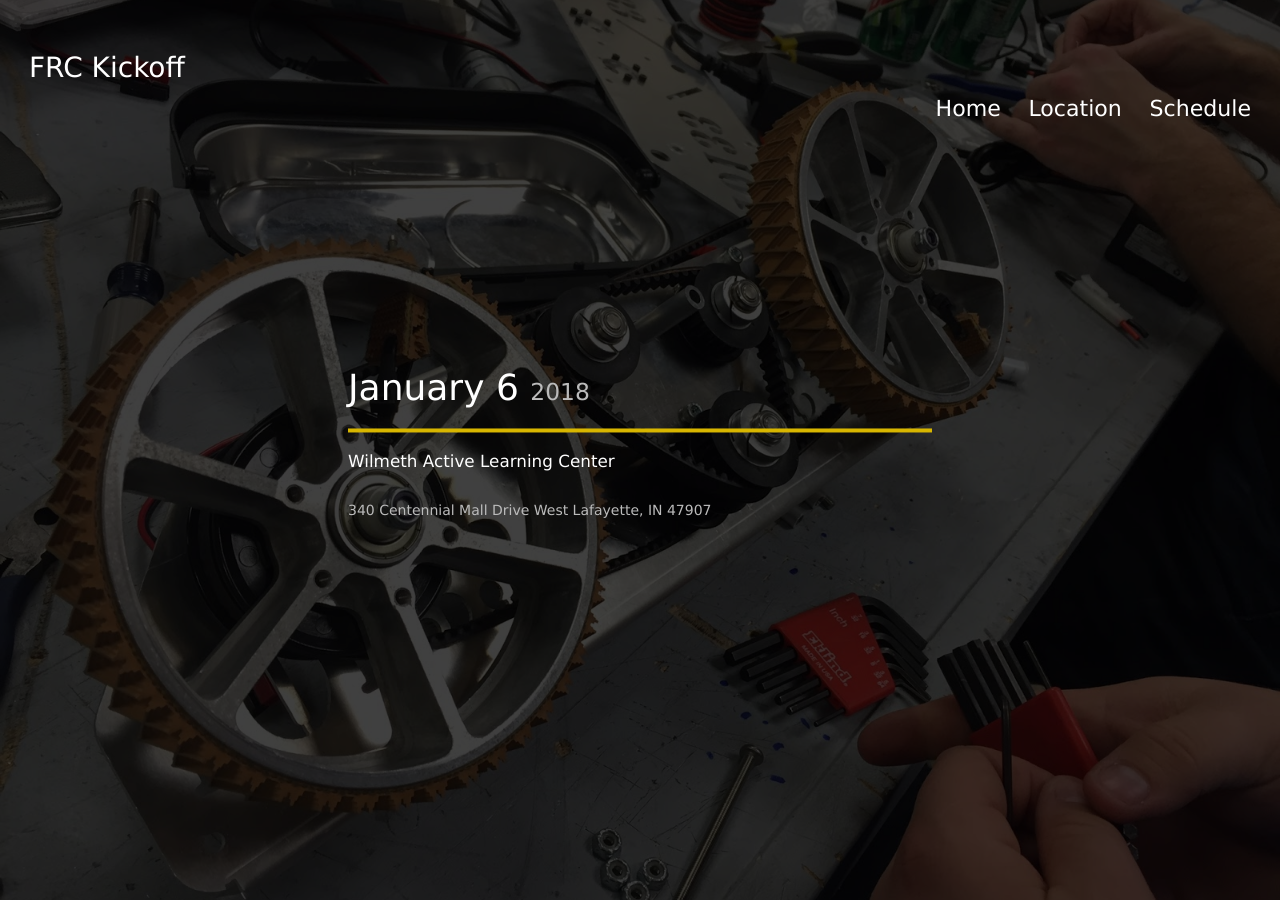
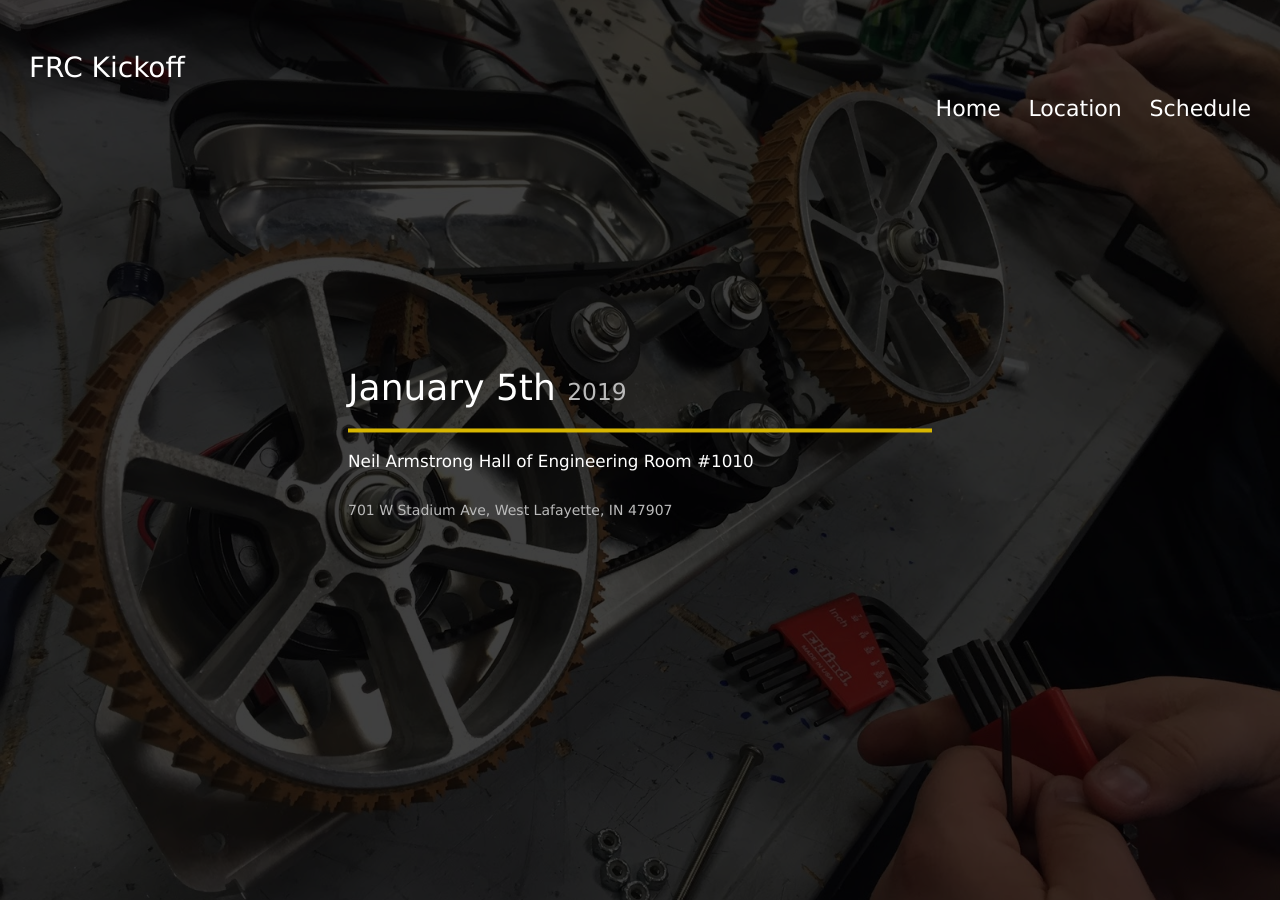
Before and after one commit to purduefirst/purduefirst.github.io, a Jekyll site: the page built from frc-kickoff.html, in a window 1280 px wide and 900 px high. Built offline with Jekyll 4.4.1, drawn with Linux system fonts in a browser that asks for light colours; some of the changed text lies outside the part shown.

Commit message:
Update for 2019 Date

```diff
--- a/frc-kickoff.html
+++ b/frc-kickoff.html
@@ -2,10 +2,10 @@
 layout: event-image
 image: ftc-event.jpg
 title: "FRC Kickoff"
-event-date: "January 6"
-event-year: "2018"
-location-ntrl: "Wilmeth Active Learning Center"
-location: "340 Centennial Mall Drive West Lafayette, IN 47907"
+event-date: "January 5th"
+event-year: "2019"
+location-ntrl: "Neil Armstrong Hall of Engineering Room #1010"
+location: "701 W Stadium Ave, West Lafayette, IN 47907"
 contact: "president@purduefirst.org"
 dark: true
 ---
@@ -14,7 +14,7 @@ dark: true
     <h1>About</h1>
     <hr />
     <p>
-    FRC Kickoff marks the beginning of the design and build season for High School students involved in FIRST. At this event, teams will the challenge and rules for the 2018 game at Purdue University's new Wilmeth Active Learning Center.
+    FRC Kickoff marks the beginning of the design and build season for High School students involved in FIRST. At this event, teams will the challenge and rules for the 2019 game at Purdue University's Neil Armstrong Hall of Engineering.
     </p>
   </div>
 </section>
@@ -55,8 +55,7 @@ dark: true
     <hr />
     <div class="row">
       <div class="col-md-6">
-          <iframe src="https://www.google.com/maps/embed?pb=!1m18!1m12!1m3!1d3037.163439038582!2d-86.9145353882768!3d40.42737972043634!2m3!1f0!2f0!3f0!3m2!1i1024!2i768!4f13.1!3m3!1m2!1s0x8812e2b26bc20d7f%3A0x9a9087b176e141c5!2sWilmeth+Active+Learning+Center!5e0!3m2!1sen!2sus!4v1509918966734" style="width: 100%; height: 20rem; max-width: 100%; display: block; " frameborder="0" style="border:0" allowfullscreen></iframe>
-      </div>
+<iframe src="https://www.google.com/maps/embed?pb=!1m18!1m12!1m3!1d3036.997548693844!2d-86.91709418460364!3d40.43105317936348!2m3!1f0!2f0!3f0!3m2!1i1024!2i768!4f13.1!3m3!1m2!1s0x8812e2b2d1671247%3A0x6b9370bcda415cfb!2sNeil+Armstrong+Hall+of+Engineering!5e0!3m2!1sen!2sus!4v1535487209258" width="400" height="300" frameborder="0" style="border:0" allowfullscreen></iframe>      </div>
       <div class="col-md-6">
         <h2>Transportation & Parking</h2>
         <p><strong>Cars, Pickups, and Vans</strong> can park in either the Northwestern (504 Northwestern Avenue) or University (201 N University St) Parking Garage and walk to WALC.</p>
```
